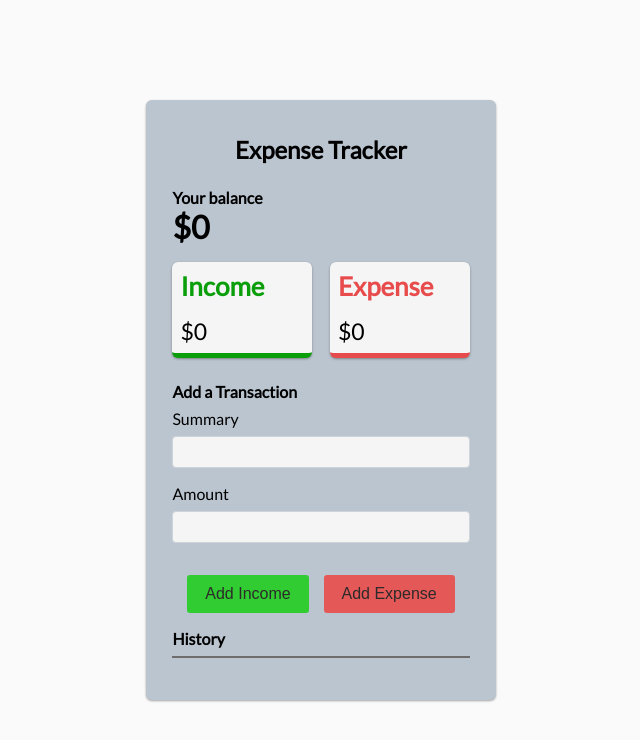
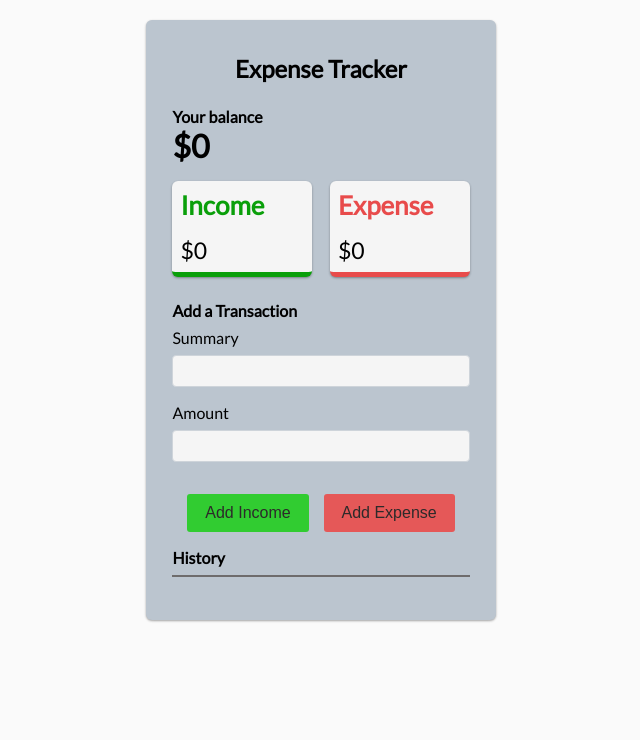
Before and after one commit to jayu234/expense-tracker-redux-project-1, a React (Create React App) app: page / in a window 1280 px wide. Shown: the top 740 px of the page, without its empty margins (319-959 px from the left). Built offline with nearby package versions, Linux system fonts and the light colour scheme.

Commit message:
UI improved

```diff
--- a/public/index.html
+++ b/public/index.html
@@ -19,6 +19,8 @@
   </head>
   <body>
     <noscript>You need to enable JavaScript to run this app.</noscript>
-    <div id="root"></div>
+    <div style="position: relative; height: 100vh;" >
+      <div id="root"></div>
+    </div>
   </body>
 </html>
--- a/src/App.css
+++ b/src/App.css
@@ -31,6 +31,8 @@ body {
   padding: 1.65rem;
   background-color: rgb(187 197 207);
   border-radius: 6px;
+  top: 100px;
+  bottom: 0px;
   box-shadow: 0 1px 3px rgb(0 0 0 / 12%), 0 1px 2px rgb(0 0 0 / 24%);
 }
 .history-list{
--- a/src/App.js
+++ b/src/App.js
@@ -2,18 +2,18 @@ import './App.css'
 import Header from './components/Header'
 import Balance from './components/Balance';
 import History from './components/History';
-import IncomeExpense from './components/IncomeExpense';
-import AddTransaction from './components/addTransaction';
+// import IncomeExpense from './components/IncomeExpense';
+import AddTransaction from './components/AddTransaction';
 
 function App() {
   return (
-    <div className='container'>
-      <Header/>
-      <Balance/>
-      <AddTransaction/>
-      <History/>
-      <IncomeExpense/>
-    </div>
+      <div className='container'>
+        <Header />
+        <Balance />
+        <AddTransaction />
+        <History />
+        {/* <IncomeExpense /> */}
+      </div>
   );
 }
 
--- a/src/components/History.js
+++ b/src/components/History.js
@@ -38,7 +38,7 @@ function History() {
                             <p>{transaction.summary}</p>
                             <p>{transaction.amount}</p>
                         </div>
-                    </motion.li>))}
+                    </motion.li>)).reverse()}
             </motion.ul>
         </div>
     )
```
